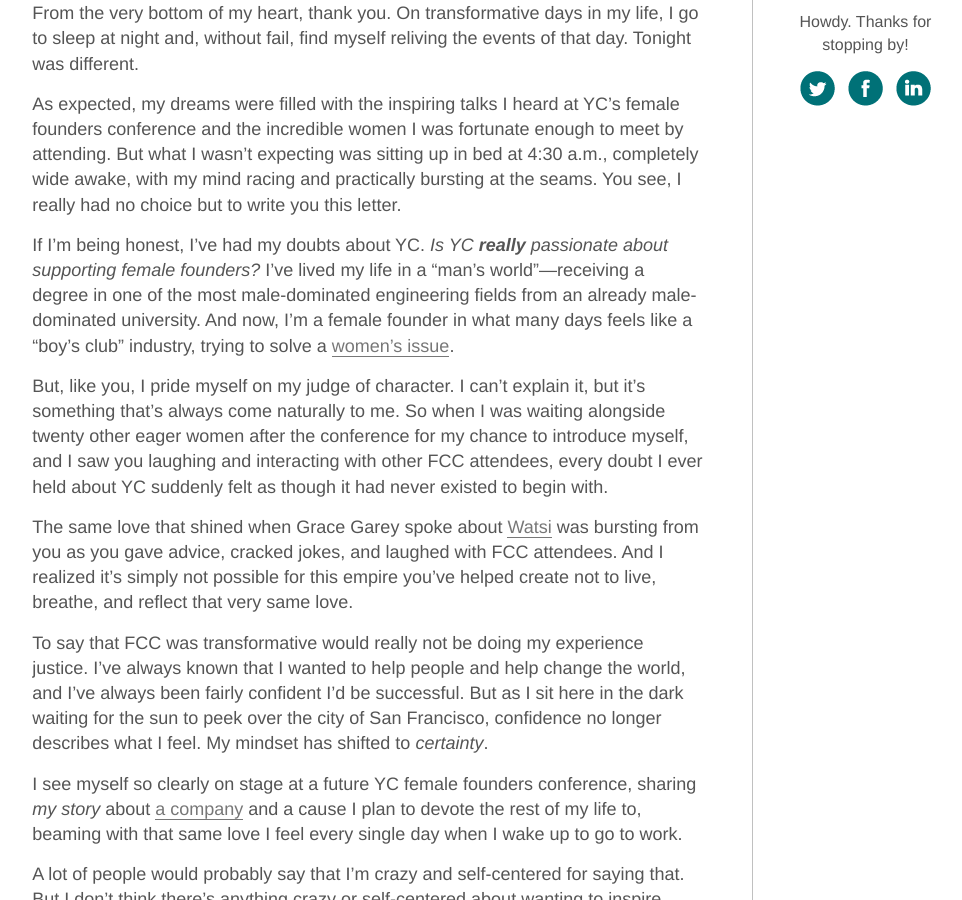
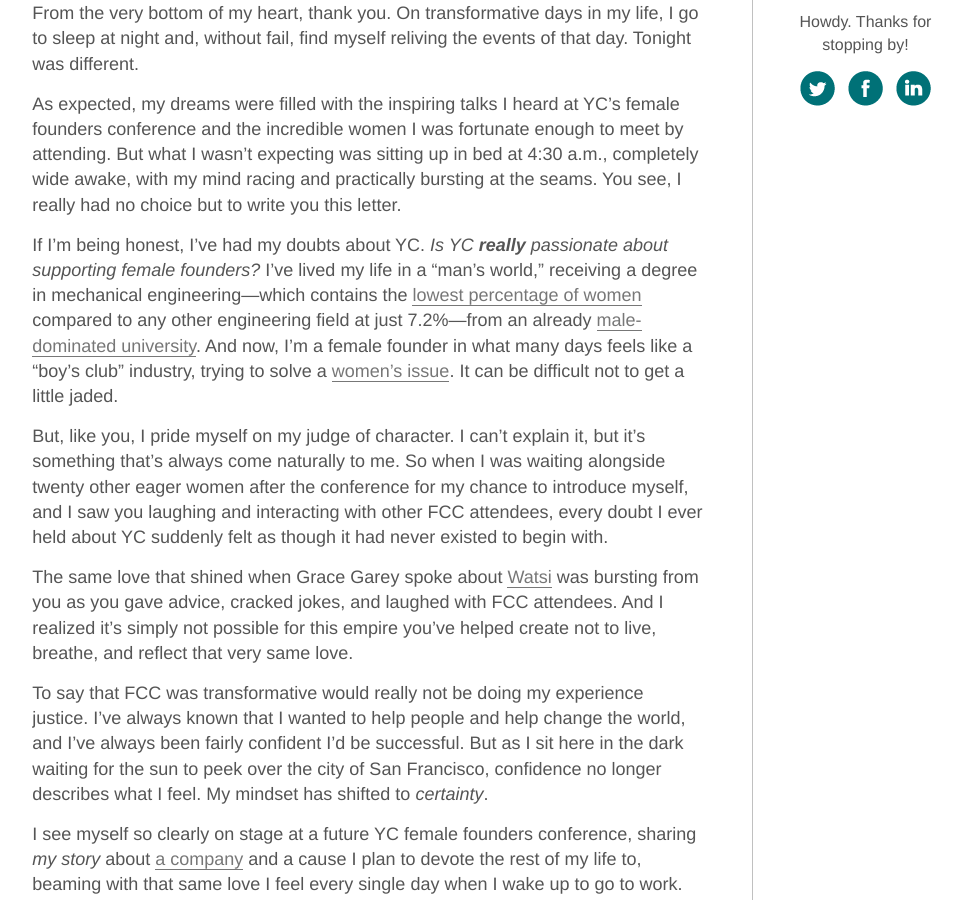
Before and after one commit to jaldoretta/jaldoretta.github.io, a Jekyll site: the page built from _posts/2015-02-22-an-open-letter-to-jessica-livingston.md, in a window 1280 px wide and 900 px high, scrolled down 534 px. Shown: the whole window, without its empty margins (147-1109 px from the left). Built offline with Jekyll 4.4.1, drawn with Linux system fonts in a browser that asks for light colours; Markdown is read by kramdown in place of the engine named in the settings.

Commit message:
final change to open letter to JL

```diff
--- a/_posts/2015-02-22-an-open-letter-to-jessica-livingston.md
+++ b/_posts/2015-02-22-an-open-letter-to-jessica-livingston.md
@@ -10,7 +10,7 @@ From the very bottom of my heart, thank you. On transformative days in my life,
 
 As expected, my dreams were filled with the inspiring talks I heard at YC&rsquo;s female founders conference and the incredible women I was fortunate enough to meet by attending. But what I wasn&rsquo;t expecting was sitting up in bed at 4:30 a.m., completely wide awake, with my mind racing and practically bursting at the seams. You see, I really had no choice but to write you this letter.
 
-If I&rsquo;m being honest, I&rsquo;ve had my doubts about YC. *Is YC **really** passionate about supporting female founders?* I&rsquo;ve lived my life in a &ldquo;man&rsquo;s world&rdquo;&mdash;receiving a degree in one of the most male-dominated engineering fields from an already male-dominated university. And now, I&rsquo;m a female founder in what many days feels like a &ldquo;boy&rsquo;s club&rdquo; industry, trying to solve a <a class="text-link" target="_blank" href="http://www.readytogroove.com/the-cycle">women&rsquo;s issue</a>.
+If I&rsquo;m being honest, I&rsquo;ve had my doubts about YC. *Is YC **really** passionate about supporting female founders?* I&rsquo;ve lived my life in a &ldquo;man&rsquo;s world,&rdquo; receiving a degree in mechanical engineering&mdash;which contains the <a class="text-link" target="_blank" href="http://www.ngcproject.org/statistics">lowest percentage of women</a> compared to any other engineering field at just 7.2%&mdash;from an already <a class="text-link" target="_blank" href="http://colleges.usnews.rankingsandreviews.com/best-colleges/georgia-tech-1569">male-dominated university</a>. And now, I&rsquo;m a female founder in what many days feels like a &ldquo;boy&rsquo;s club&rdquo; industry, trying to solve a <a class="text-link" target="_blank" href="http://www.readytogroove.com/the-cycle">women&rsquo;s issue</a>. It can be difficult not to get a little jaded.
 
 But, like you, I pride myself on my judge of character. I can&rsquo;t explain it, but it&rsquo;s something that&rsquo;s always come naturally to me. So when I was waiting alongside twenty other eager women after the conference for my chance to introduce myself, and I saw you laughing and interacting with other FCC attendees, every doubt I ever held about YC suddenly felt as though it had never existed to begin with.
 
```
